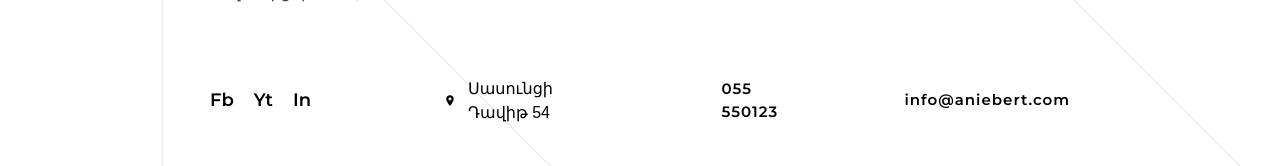
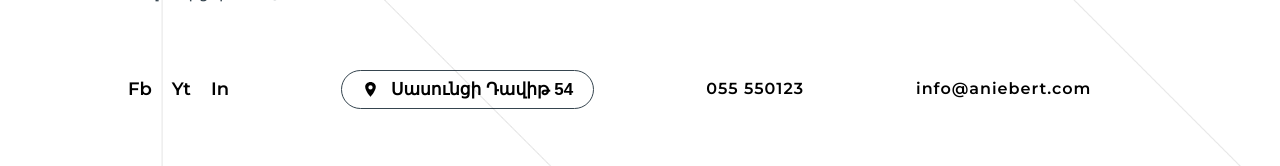
Before and after one commit to ArmanDev1010/Anie_Bert, a React (Vite) app in the folder frontend/: page /am/about in a window 1280 px wide. Shown: the part 2634-2800 px from the top of the page. Built offline with nearby package versions, Linux system fonts and the light colour scheme; no server answers.

Commit message:
Contact Page & componenet resposive design done

```diff
--- a/frontend/src/components/Contact.jsx
+++ b/frontend/src/components/Contact.jsx
@@ -1,31 +1,9 @@
 import React, { useState } from "react";
 import { useTranslation } from "react-i18next";
-import { IoLocationSharp } from "react-icons/io5";
-import { Modal, Socials } from "./";
+import { ContactInfo, Modal } from "./";
 import { AnimatePresence } from "framer-motion";
 import { motion } from "framer-motion";
 import { Link } from "react-router-dom";
-
-const container = {
-  hidden: { opacity: 1, scale: 0 },
-  visible: {
-    opacity: 1,
-    scale: 1,
-    transition: { ease: "linear", delayChildren: 1, staggerChildren: 0.15 },
-  },
-};
-
-const item = {
-  hidden: {
-    y: 20,
-    opacity: 0,
-  },
-  visible: {
-    y: 0,
-    opacity: 1,
-    transition: { duration: 0.35 },
-  },
-};
 
 const Contact = ({ is_contact_page }) => {
   const { t } = useTranslation();
@@ -44,12 +22,13 @@ const Contact = ({ is_contact_page }) => {
   return (
     <>
       <div
-        className="bg-white relative w-full pt-[85px] pb-[185px] px-[210px] text-black"
+        className="bg-white relative w-full pt-[85px] pb-[185px] px-[210px] text-black max-_1440:px-[10%] max-_900:mb-10 max-_700:px-[5%]"
         style={
           is_contact_page && {
-            background: "transparent",
+            background: "#36454f",
             color: "white",
-            height: "100%",
+            minHeight: "100vh",
+            paddingTop: "50px",
           }
         }
       >
@@ -70,7 +49,7 @@ const Contact = ({ is_contact_page }) => {
               visible: { opacity: 1, y: 0 },
               hidden: { opacity: 0, y: 60 },
             }}
-            className="uppercase text-5xl font-[700] mb-10"
+            className="uppercase text-5xl font-[700] mb-10 max-_550:text-4xl"
           >
             {t("contact.title")}
           </motion.p>
@@ -100,7 +79,7 @@ const Contact = ({ is_contact_page }) => {
             {t("contact.paragraph")}
             <Link
               to={"mailto:info@aniebert.com"}
-              className="text-secondary font-[600]"
+              className="text-secondary font-[600] max-_550:text-[15px]"
               style={
                 is_contact_page && {
                   color: "white",
@@ -112,44 +91,7 @@ const Contact = ({ is_contact_page }) => {
             </Link>
           </motion.p>
         </div>
-        <motion.ul
-          variants={container}
-          initial="hidden"
-          whileInView="visible"
-          viewport={{ once: true }}
-          className="flex gap-28 items-center mb-[63px]"
-          style={is_contact_page && { marginBottom: "100px" }}
-        >
-          {["socials", "location", "phone", "email"].map((text, key) => (
-            <motion.li key={key} variants={item} className="">
-              {text == "socials" ? (
-                <Socials />
-              ) : text == "location" ? (
-                <Link to={"https://maps.app.goo.gl/ZcfcTCohGbfCG16D9"}>
-                  <div
-                    className="rounded-full py-1.5 px-5 border border-white cursor-pointer flex items-center gap-3 font-[500]
-                    transition-text duration-300 hover:text-gray-500"
-                  >
-                    <IoLocationSharp className="text-[17px]" />
-                    <span className="capitalize">{t("navbar.location")}</span>
-                  </div>
-                </Link>
-              ) : (
-                <Link
-                  to={
-                    text == "phone"
-                      ? "tel:+374 55 550123"
-                      : "mailto:info@aniebert.com"
-                  }
-                >
-                  <p className="!font-montserrat font-[600] tracking-[1px] text-[15px] cursor-pointer transition-opacity duration-200 hover:opacity-70">
-                    {t(`navbar.${text}`)}
-                  </p>
-                </Link>
-              )}
-            </motion.li>
-          ))}
-        </motion.ul>
+        <ContactInfo is_contact_page={is_contact_page} contact={true} />
         <motion.div
           initial="hidden"
           whileInView="visible"
@@ -192,7 +134,10 @@ const Contact = ({ is_contact_page }) => {
             </div>
           </button>
         </motion.div>
-        <div className="!font-montserrat absolute bottom-1 left-0 w-full h-[60px] flex justify-between items-center px-[64px] pb-[29px]">
+        <div
+          className="!font-montserrat absolute bottom-1 left-0 w-full h-[60px] flex justify-between items-center px-[64px] pb-[29px]
+        max-_900:px-[10%] max-_900:flex-col max-_900:gap-5"
+        >
           <p className="text-[14px] pointer-events-none">
             © Copyright 2024. All rights reserved
           </p>
--- a/frontend/src/components/navigation/Menu.jsx
+++ b/frontend/src/components/navigation/Menu.jsx
@@ -59,7 +59,7 @@ const Menu = ({
           />
         </ul>
 
-        <ContactInfo />
+        <ContactInfo menu={true} />
       </motion.div>
 
       {/* Background overlay */}
--- a/frontend/src/components/reusable/ContactInfo.jsx
+++ b/frontend/src/components/reusable/ContactInfo.jsx
@@ -3,49 +3,104 @@ import Socials from "./Socials";
 import { IoLocationSharp } from "react-icons/io5";
 import { useTranslation } from "react-i18next";
 import { Link } from "react-router-dom";
+import { motion } from "framer-motion";
 
-const ContactInfo = ({ hero }) => {
+// Animation Variants
+const container = {
+  hidden: { opacity: 1, scale: 0 },
+  visible: {
+    opacity: 1,
+    scale: 1,
+    transition: { ease: "linear", delayChildren: 1, staggerChildren: 0.15 },
+  },
+};
+
+const item = {
+  hidden: { y: 20, opacity: 0 },
+  visible: { y: 0, opacity: 1, transition: { duration: 0.35 } },
+};
+
+const ContactInfo = ({ hero, is_contact_page, contact, menu }) => {
   const { t } = useTranslation();
 
-  const if_hero =
-    hero && "absolute bottom-0 left-0 z-[3] w-[85%] max-_1080:w-full";
+  const getContainerClasses = () => {
+    let classes = "flex gap-28 pb-[40px] items-center";
+    if (hero)
+      classes +=
+        " absolute bottom-0 left-0 z-[3] w-[85%] px-[64px] max-_1080:!px-[5%] max-_1080:w-full max-_900:justify-between max-_900:gap-0 max-_900:pb-[25px] max-_550:pb-[15px]";
+    if (contact)
+      classes +=
+        " px-0 mb-10 flex-wrap gap-y-10 max-_1280:gap-x-16 max-_700:flex-col max-_700:items-start";
+    if (menu)
+      classes +=
+        " px-[64px] max-_1080:!px-[5%] max-_900:justify-between max-_900:gap-0 max-_900:pb-[25px] max-_550:pb-[15px]";
+    return classes;
+  };
+
+  const getLocationClasses = () => {
+    let classes =
+      "rounded-full py-1.5 px-5 border border-white cursor-pointer flex items-center gap-3 text-[17px] font-[600] capitalize transition-bg duration-300 hover:bg-white/50";
+    if (contact && !is_contact_page) classes += " !border-secondary";
+    else if (!contact && !is_contact_page)
+      classes +=
+        "max-_700:text-[15px] max-_550:text-[13px] max-_400:text-[11px]";
+    return classes;
+  };
+
+  const getTextClasses = (isContact) => {
+    return `!font-montserrat text-[16px] ${
+      !isContact && "max-_700:text-[14px] max-_550:text-[12px]"
+    }`;
+  };
+
+  // Render contact items
+  const renderContactItem = (text, key) => (
+    <motion.li key={key} variants={item} className={getTextClasses(contact)}>
+      <Link
+        to={
+          text === "phone" ? "tel:+374 55 550123" : "mailto:info@aniebert.com"
+        }
+      >
+        <p className="font-[600] tracking-[1px] cursor-pointer transition-opacity duration-200 hover:opacity-70">
+          {t(`navbar.${text}`)}
+        </p>
+      </Link>
+    </motion.li>
+  );
 
   return (
-    <ul
-      className={`${if_hero} flex gap-28 items-center px-[64px] pb-[40px]
-  max-_1080:!px-[5%] max-_900:justify-between max-_900:gap-0 max-_900:pb-[25px] max-_550:pb-[15px]`}
+    <motion.ul
+      variants={container}
+      initial="hidden"
+      whileInView="visible"
+      viewport={{ once: true }}
+      style={is_contact_page && { marginBottom: "100px" }}
+      className={getContainerClasses()}
     >
-      <li className={`${hero && "max-_1440:hidden"} max-_1080:hidden`}>
+      <motion.li
+        variants={item}
+        className={`${hero && "max-_1440:hidden"} ${
+          !contact && "max-_1080:hidden"
+        }`}
+      >
         <Socials />
-      </li>
-      <li>
+      </motion.li>
+      <motion.li variants={item}>
         <Link to="https://maps.app.goo.gl/ZcfcTCohGbfCG16D9">
-          <div
-            className="rounded-full py-1.5 px-5 border border-white cursor-pointer flex items-center gap-3
-      text-[17px] font-[600] capitalize transition-bg duration-300 hover:bg-white/50 max-_700:text-[15px] max-_550:text-[13px] max-_400:text-[11px]"
-          >
-            <IoLocationSharp className="max-_550:hidden" />
+          <div className={getLocationClasses()}>
+            <IoLocationSharp className={`${menu && "max-_550:hidden"}`} />
             <span>{t(`navbar.location`)}</span>
           </div>
         </Link>
-      </li>
-      <li className="!font-montserrat flex gap-x-28 text-[16px] max-_900:flex-col max-_900:gap-y-3 max-_900:text-right max-_700:text-[14px] max-_550:text-[12px]">
-        {["phone", "email"].map((text, key) => (
-          <Link
-            to={
-              text == "phone"
-                ? "tel:+374 55 550123"
-                : "mailto:info@aniebert.com"
-            }
-            key={key}
-          >
-            <p className="font-[600] tracking-[1px] cursor-pointer transition-opacity duration-200 hover:opacity-70">
-              {t(`navbar.${text}`)}
-            </p>
-          </Link>
-        ))}
-      </li>
-    </ul>
+      </motion.li>
+      {!contact ? (
+        <div className="flex gap-x-28 max-_900:flex-col max-_900:gap-y-3 max-_900:text-right">
+          {["phone", "email"].map(renderContactItem)}
+        </div>
+      ) : (
+        ["phone", "email"].map(renderContactItem)
+      )}
+    </motion.ul>
   );
 };
 
--- a/frontend/src/components/service/Services.jsx
+++ b/frontend/src/components/service/Services.jsx
@@ -135,7 +135,7 @@ const Services = () => {
                 <h2
                   className="text-[45px] m-0 font-semibold text-[#222] whitespace-nowrap overflow-hidden text-ellipsis
                   transition-all duration-[0.4s] group-hover:-translate-x-[10px]
-                max-_1600:text-[40px] max-_900:text-[35px] max-_700:text-[28px] max-_550:text-[28px]"
+                max-_1600:text-[40px] max-_900:text-[35px] max-_700:text-[28px] max-_550:text-[24px] max-_400:text-[22px]"
                 >
                   {t(`services.component.types.${service.service}`)}
                 </h2>
@@ -146,7 +146,7 @@ const Services = () => {
                     strokeWidth="0"
                     viewBox="0 0 24 24"
                     className="pointer-events-none relative z-1 rotate-45 text-7xl text-black transition-all duration-[0.4s] ease-out group-hover:rotate-90
-                    max-_700:text-6xl max-_550:text-5xl"
+                    max-_700:text-6xl max-_550:text-5xl max-_400:text-4xl"
                     height="0.6em"
                     width="0.6em"
                     xmlns="http://www.w3.org/2000/svg"
--- a/frontend/src/pages/ContactPage.jsx
+++ b/frontend/src/pages/ContactPage.jsx
@@ -3,9 +3,9 @@ import { Contact, Navbar } from "../components";
 
 const ContactPage = () => {
   return (
-    <div className="h-screen bg-secondary flex flex-col">
+    <div className="bg-secondary flex flex-col">
       <Navbar />
-      <div className="w-full h-[120px] mb-[10px]"></div>
+      <div className="w-full h-[120px] mb-[30px]"></div>
       <div className="flex-[1_1_auto]">
         <Contact is_contact_page={true} />
       </div>
--- a/frontend/src/pages/Home.jsx
+++ b/frontend/src/pages/Home.jsx
@@ -16,7 +16,7 @@ const Home = () => {
       <About />
       <Services />
       <Projects />
-      {/* <Contact /> */}
+      <Contact />
     </div>
   );
 };
```
